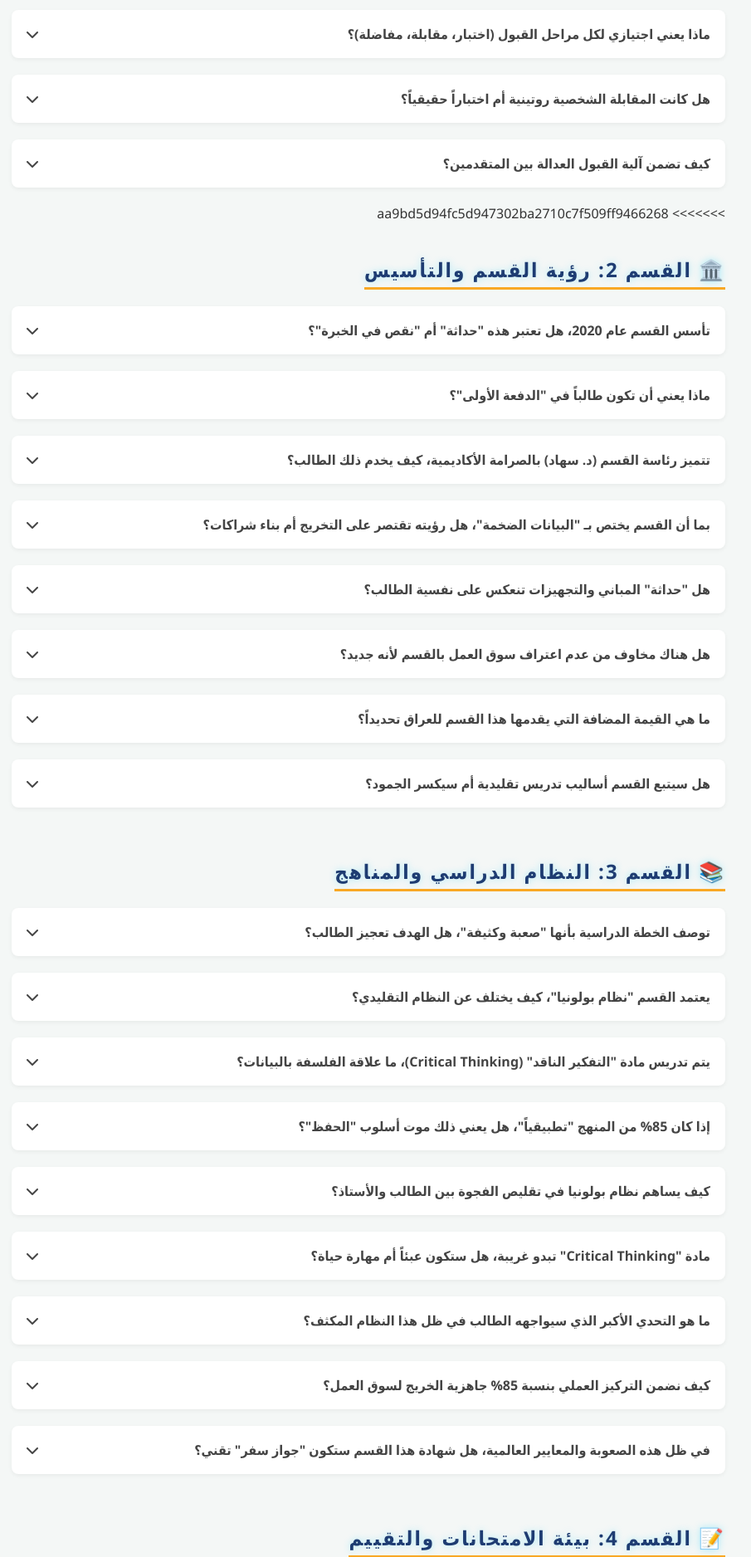
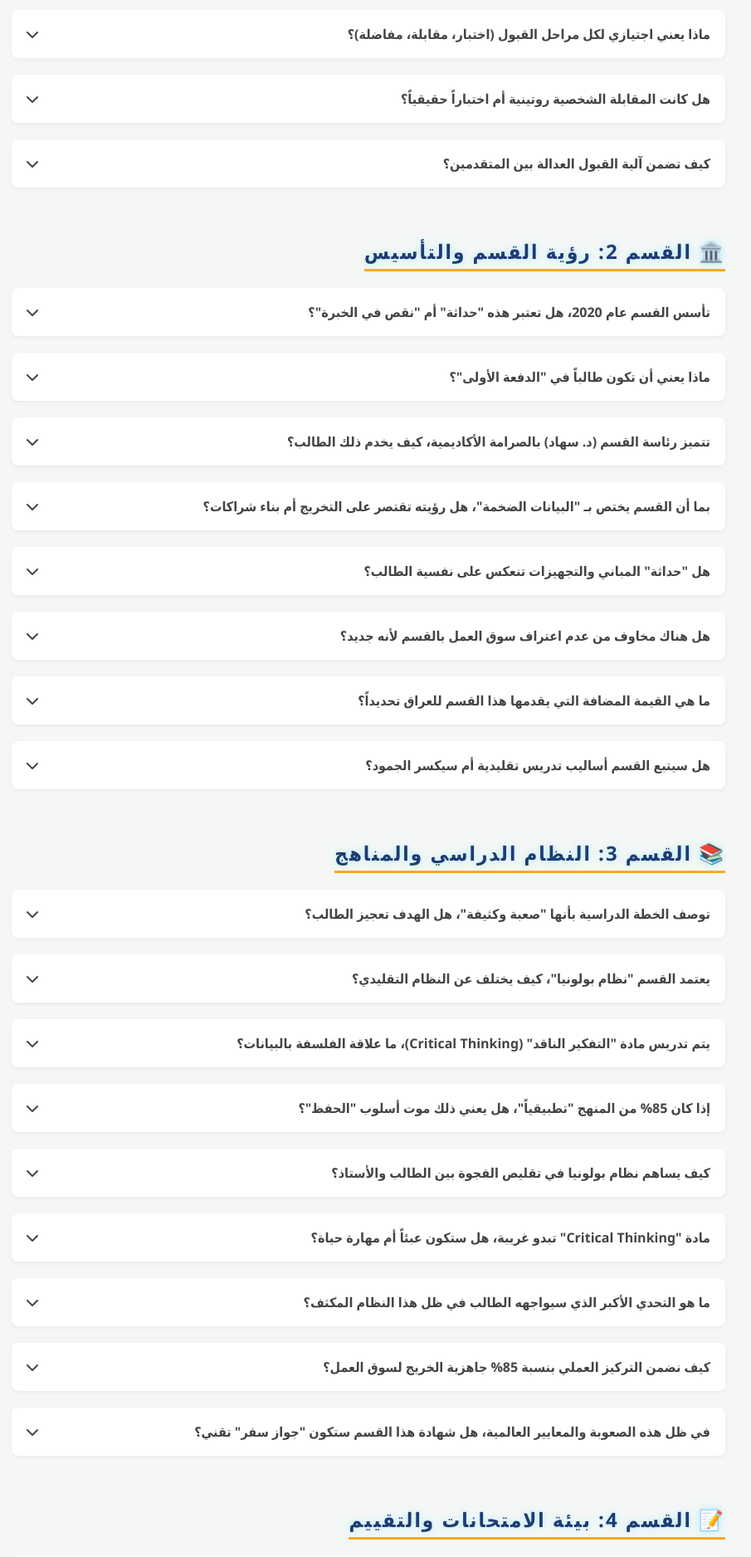
Before and after one commit to AliZaid008/college-ai-website, a Flask app: page / in a window 1280 px wide. Shown: the part 1060-2936 px from the top of the page at 83% size, without its empty margins (196-1101 px from the left). Run offline with Flask 3, Linux system fonts and the light colour scheme.

Commit message:
My first change

```diff
--- a/templates/index.html
+++ b/templates/index.html
@@ -25,6 +25,7 @@
 <body>
 
 <<<<<<< HEAD
+
     <div class="card">
         <h1>🚀 WE ARE LIVE</h1>
         <p>Scroll down to see the questions.</p>
@@ -54,7 +55,7 @@
             <div class="q-wrapper"><button class="accordion">ماذا يعني اجتيازي لكل مراحل القبول (اختبار، مقابلة، مفاضلة)؟ <i class="fas fa-chevron-down icon"></i></button><div class="panel"><p>يعني أنك لست هنا بالصدفة، وأن زملاءك في القاعة الدراسية هم "نخبة" تم اختيارهم بعناية. هذا يخلق بيئة تنافسية صحية ومرتفعة المستوى، حيث يكون النقاش العلمي أعمق وأكثر ثراءً مقارنة بالتخصصات ذات القبول العشوائي.</p></div></div>
             <div class="q-wrapper"><button class="accordion">هل كانت المقابلة الشخصية روتينية أم اختباراً حقيقياً؟ <i class="fas fa-chevron-down icon"></i></button><div class="panel"><p>كانت اختباراً حقيقياً وجاداً. الأسئلة لم تكن سطحية بل استهدفت استكشاف طريقة تفكير الطالب ومدى جديته. هذا النوع من المقابلات يعطي انطباعاً أولياً للطالب بأن هذا الصرح الأكاديمي يحترم العقول ويقدر الكفاءة.</p></div></div>
             <div class="q-wrapper"><button class="accordion">كيف تضمن آلية القبول العدالة بين المتقدمين؟ <i class="fas fa-chevron-down icon"></i></button><div class="panel"><p>تحققت العدالة من خلال تنوع المعايير. لم يتم الاعتماد على معيار واحد قد يظلم الطالب، بل تم الدمج بين مهارة اللغة (الاختبار)، وقوة الشخصية (المقابلة)، والتاريخ الدراسي (المعدل). هذه المنظومة المتكاملة تضمن وصول الطالب الأكثر استحقاقاً وتكاملاً للمقعد الدراسي.</p></div></div>
->>>>>>> aa9bd5d94fc5d947302ba2710c7f509ff9466268
+
         </div>
 
         <div class="searchable-section">
```
